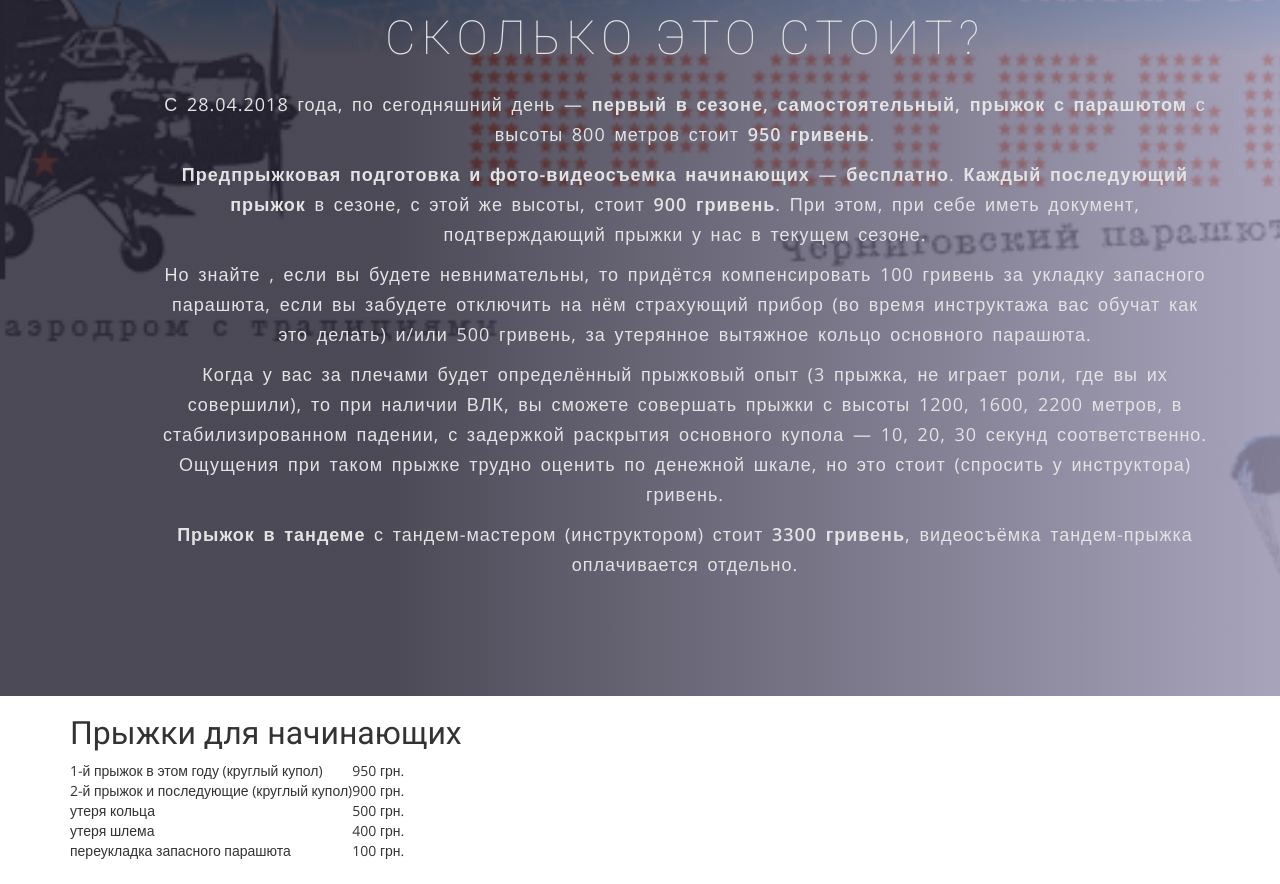
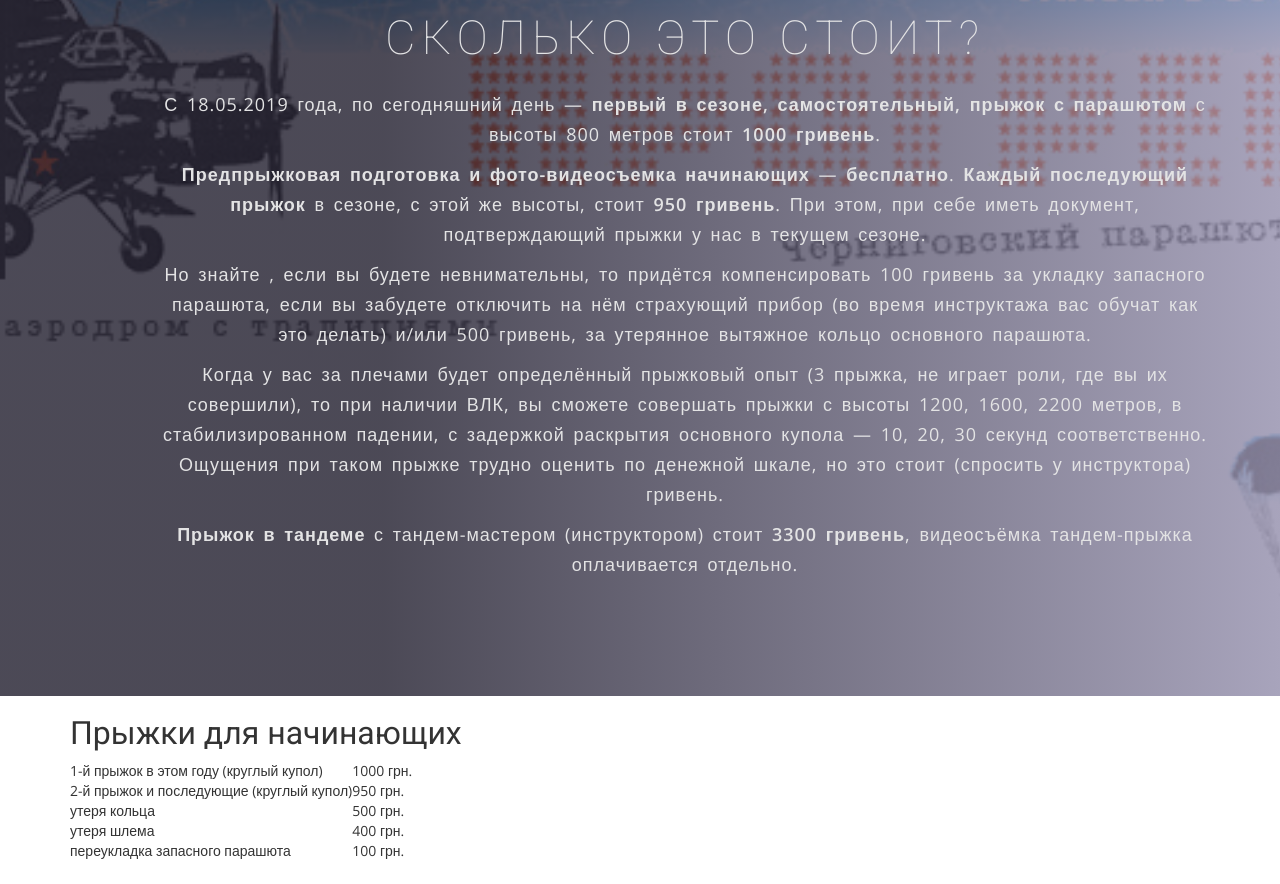
Before and after one commit to joej0e/progres.org.ua, a Jekyll site: the page built from price.html, in a window 1280 px wide and 1400 px high. Shown: the part 138-1022 px from the top of the window. Built offline with Jekyll 4.4.1, drawn with Linux system fonts in a browser that asks for light colours; nearby versions of some CDN libraries; some web fonts are replaced.

Commit message:
Added season 2019 openning announces

```diff
--- a/_includes/price.md
+++ b/_includes/price.md
@@ -1,7 +1,7 @@
 ## Прыжки для начинающих
 
-1-й прыжок в этом году (круглый купол)   | 950 грн.
-2-й прыжок и последующие (круглый купол) | 900 грн.
+1-й прыжок в этом году (круглый купол)   | 1000 грн.
+2-й прыжок и последующие (круглый купол) | 950 грн.
 утеря кольца                             | 500 грн.
 утеря шлема                              | 400 грн.
 переукладка запасного парашюта           | 100 грн.
--- a/data/events.csv
+++ b/data/events.csv
@@ -53,3 +53,7 @@
 Skydive weekend,10/6/18 09:00 AM,10/7/18 20:00 AM,Info,
 Windy weather,10/7/18 09:00 AM,10/7/18 20:00 AM,Warning,
 Skydive weekend,10/13/18 09:00 AM,10/15/18 20:00 AM,Info,
+Skydive weekend,10/20/18 09:00 AM,10/21/18 20:00 AM,Info,
+Skydive weekend,10/27/18 09:00 AM,10/28/18 20:00 AM,Info,
+Закриття сезону,11/03/18 09:00 AM,11/03/18 20:00 AM,Important,
+Відкриття сезону!,5/18/19 09:00 AM,5/19/19 20:00 AM,Success,
--- a/first_round.html
+++ b/first_round.html
@@ -13,7 +13,7 @@
 	  <p>Любителям экстремальных ощущений и просто для тех то решился, один или с друзьями, приехать в Черниговский АСК для ПЕРВОГО прыжка с парашютом:</p>
 	  <p>На аэродроме Черниговского АСК Прогресс вы можете прыгнуть самостоятельно, так называемый классический прыжок с высоты 1000 метров под круглым куполом или прыгнуть в тандеме, с высоты 3200 метров пристегнувшись к опытному инструктору и испытав ощущение свободного падения и полета под управляемым куполом.</p>
 	  <p>ВНИМАНИЕ: на борту самолета установлена камера которая будет снимать момент вашего отделения из самолета. Потом, видео с вашим прыжком, абсолютно бесплатно, Вы сможете скачать <a href="http://skok.kiev.ua/gallery.html">отсюда</a>.
-	  <p>И так, Вы перворазник и решили прыгать по классической системе. Вам необходимо приехать на аэродром в субботу или воскресенье до 10 часов утра. Зарегистрироваться и заполнить документы (написать заявление). Бланк заявления вы можете скачать <a href="{{site.baseurl}}/data/Progres_Z01.pdf">отсюда</a>, внимательно его прочтите, распечатайте с двух сторон на одном листе и заполните ручкой соответствующие поля. (Заранее заполненное заявление значительно упростит регистрацию)</p>
+	  <p>И так, Вы перворазник и решили прыгать по классической системе. Вам необходимо приехать на аэродром в субботу или воскресенье до 09:30 часов утра. Зарегистрироваться и заполнить документы (написать заявление). Бланк заявления вы можете скачать <a href="{{site.baseurl}}/data/Progres_Z01.pdf">отсюда</a>, внимательно его прочтите, распечатайте с двух сторон на одном листе и заполните ручкой соответствующие поля. (Заранее заполненное заявление значительно упростит регистрацию)</p>
 	  <p><strong>С собой необходимо иметь:</strong>
 	    <div style="text-align: left; margin-left: 10%"><ul>
 	      <li>документ удостоверяющий личность, это может быть паспорт, удостоверение личности, права, студенческий билет, военный билет.</li>
--- a/index.html
+++ b/index.html
@@ -11,7 +11,7 @@
       <div class="col-md-10 col-md-offset-2">
         <div class="block">
           <h1 class="animated fadeInUp">Прыжки с парашютом в Киеве и Чернигове</h1>
-          <p class="animated fadeInUp"><a href="{% post_url 2018-10-30-announce-nov-02 %}"><span style="text-transform: uppercase">Внимание</span>! Прыжковый сезон 2018 года <span style="text-transform: uppercase">закрыт</span>! До встречи в новом сезоне!</a></p>
+          <p class="animated fadeInUp"><a href="{% post_url  2019-05-13-pochatok-parashutnogo-sezonu-2019 %}"><span style="text-transform: uppercase">Ура! Ура! Ура!</span> Прыжковый сезон 2019 года <span style="text-transform: uppercase">открывается</span> на ЧАСК "Прогресс" в эти выходные, 18 мая 2019 года! До встречи на открытии сезона!</a></p>
           <p class="animated fadeInUp">Каждые выходные для начинающих парашютистов и опытных спортсменов организовываются прыжки с парашютом в Черниговском АСК "Прогресс".</p>
           <p class="animated fadeInUp">Также у нас можно выполнить ознакомительный полёт на самолёте.</p>
         </div>
--- a/price.html
+++ b/price.html
@@ -10,8 +10,8 @@
       <div class="col-md-12">
         <div class="block">
           <h1>СКОЛЬКО ЭТО СТОИТ?</h1>
-	  <p>С 28.04.2018 года, по сегодняшний день — <strong>первый в сезоне, самостоятельный, прыжок с парашютом</strong> с высоты 800 метров стоит <strong>950 гривень</strong>.</p>
-	  <p><strong>Предпрыжковая подготовка и фото-видеосъемка начинающих</strong> — <strong>бесплатно</strong>. <strong>Каждый последующий прыжок</strong> в сезоне, с этой же высоты, стоит <strong>900 гривень</strong>. При этом, при себе иметь документ, подтверждающий прыжки у нас в текущем сезоне.</p>
+	  <p>С 18.05.2019 года, по сегодняшний день — <strong>первый в сезоне, самостоятельный, прыжок с парашютом</strong> с высоты 800 метров стоит <strong>1000 гривень</strong>.</p>
+	  <p><strong>Предпрыжковая подготовка и фото-видеосъемка начинающих</strong> — <strong>бесплатно</strong>. <strong>Каждый последующий прыжок</strong> в сезоне, с этой же высоты, стоит <strong>950 гривень</strong>. При этом, при себе иметь документ, подтверждающий прыжки у нас в текущем сезоне.</p>
 	  <p>Но знайте , если вы будете невнимательны, то придётся компенсировать 100 гривень за укладку запасного парашюта, если вы забудете отключить на нём страхующий прибор (во время инструктажа вас обучат как это делать) и/или 500 гривень, за утерянное вытяжное кольцо основного парашюта.</p>
 	  <p>Когда у вас за плечами будет определённый прыжковый опыт (3 прыжка, не играет роли, где вы их совершили), то при наличии ВЛК, вы сможете совершать прыжки с высоты 1200, 1600, 2200 метров, в стабилизированном падении, с задержкой раскрытия основного купола — 10, 20, 30 секунд соответственно. Ощущения при таком прыжке трудно оценить по денежной шкале, но это стоит (спросить у инструктора) гривень.</p>
 	  <p><strong>Прыжок в тандеме</strong> с тандем-мастером (инструктором) стоит <strong>3300 гривень</strong>, видеосъёмка тандем-прыжка оплачивается отдельно.</p>
```
Also changed, not shown: _posts/2019-05-13-pochatok-parashutnogo-sezonu-2019.md (added, +20 -0 lines), img/posts/2019-05-13.jpg (added).
